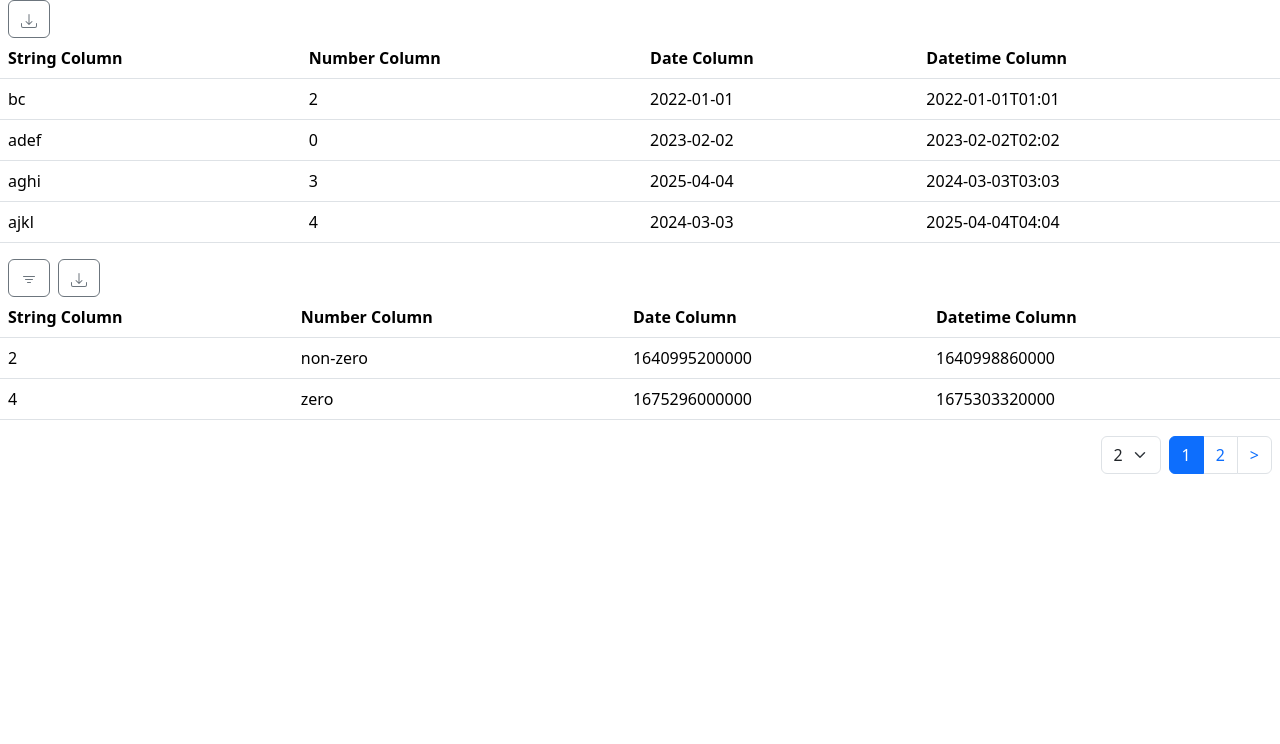
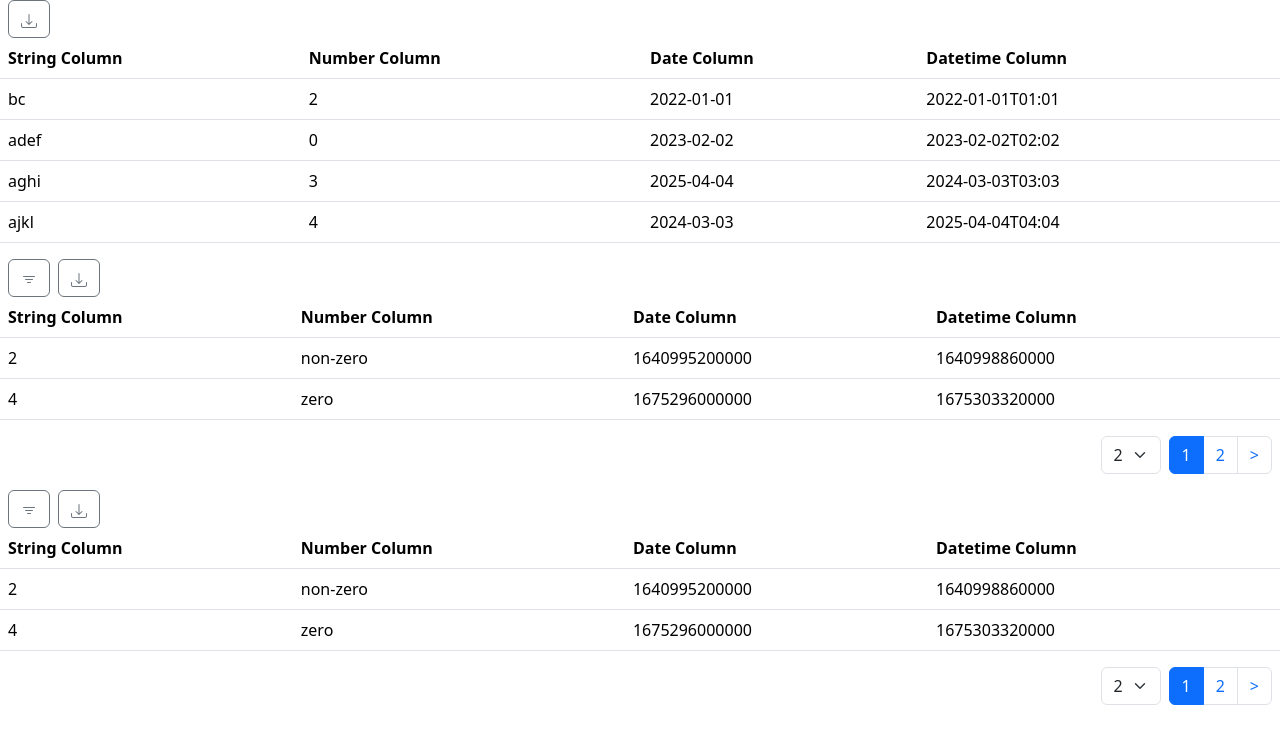
Before and after one commit to absreim/react-bootstrap-data-grid, a Next.js app: page /export in a window 1280 px wide. Shown: the top 744 px of the page. Built offline with nearby package versions, Linux system fonts and the light colour scheme.

Commit message:
Created custom style props for export form

```diff
--- a/src/app/export/ExportTestHarness.tsx
+++ b/src/app/export/ExportTestHarness.tsx
@@ -1,12 +1,18 @@
 "use client";
 
 import { FC, useMemo } from "react";
-import Grid, { ColDef, EditableTableFilterState, RowDef } from "@/grid";
+import Grid, {
+  ColDef,
+  EditableTableFilterState,
+  ExportFormStyleModel,
+  RowDef,
+} from "@/grid";
 
 export interface ExportTestHarnessProps {
   enableFiltering: boolean;
   enablePaginaton: boolean;
   enableFormatters: boolean;
+  enableStyles: boolean;
 }
 
 const combinedTestCols: ColDef[] = [
@@ -109,10 +115,19 @@ const combinedFilterState: EditableTableFilterState = {
   },
 };
 
+const styleModel: ExportFormStyleModel = {
+  legend: ["legend-test-class"],
+  radioContainer: ["radio-container-test-class"],
+  radioInput: ["radio-input-test-class"],
+  radioLabel: ["radio-label-test-class"],
+  submitButton: ["submit-button-test-class"],
+}
+
 const ExportTestHarness: FC<ExportTestHarnessProps> = ({
   enableFiltering,
   enablePaginaton,
   enableFormatters,
+  enableStyles,
 }) => {
   const cols = useMemo(
     () =>
@@ -146,6 +161,9 @@ const ExportTestHarness: FC<ExportTestHarnessProps> = ({
             }
           : undefined
       }
+      styleModel={enableStyles ? {
+        exportFormStyleModel: styleModel
+      } : undefined}
       useToolbar={true}
     />
   );
--- a/src/app/export/page.tsx
+++ b/src/app/export/page.tsx
@@ -9,6 +9,7 @@ const Page: FC = () => {
           enableFiltering={false}
           enablePaginaton={false}
           enableFormatters={false}
+          enableStyles={false}
         />
       </div>
       <div data-testid="options enabled test container">
@@ -16,6 +17,15 @@ const Page: FC = () => {
           enableFiltering={true}
           enablePaginaton={true}
           enableFormatters={true}
+          enableStyles={false}
+        />
+      </div>
+      <div data-testid="styles test container">
+        <ExportTestHarness
+          enableFiltering={true}
+          enablePaginaton={true}
+          enableFormatters={true}
+          enableStyles={true}
         />
       </div>
     </>
--- a/src/grid/Grid.tsx
+++ b/src/grid/Grid.tsx
@@ -109,13 +109,16 @@ const Grid: FC<GridProps> = ({
               styleModel: styleModel?.filterInputTableStyleModel,
             }
           : undefined,
-      exporting: useToolbar ? exportFnInfo : undefined,
+      exporting: useToolbar
+        ? { exportFnInfo, styleModel: styleModel?.exportFormStyleModel }
+        : undefined,
     }),
     [
       exportFnInfo,
       filterModel,
       filterState,
       normalizedTableFilterModel,
+      styleModel?.exportFormStyleModel,
       styleModel?.filterInputTableStyleModel,
       useToolbar,
     ],
--- a/src/grid/export/ExportForm.tsx
+++ b/src/grid/export/ExportForm.tsx
@@ -1,8 +1,11 @@
 import { ExportFnInfo, FileType, Stage } from "./useExportFn";
 import { FC, SubmitEventHandler, useId, useState } from "react";
+import { ExportFormStyleModel } from "../styling/types";
+import classNames from "classnames";
 
 export interface ExportFormProps {
   exportFnInfo: ExportFnInfo;
+  styleModel?: ExportFormStyleModel;
 }
 
 interface FormState {
@@ -18,6 +21,7 @@ const ExportForm: FC<ExportFormProps> = ({
     paginationEnabled,
     filteringEnabled,
   },
+  styleModel
 }) => {
   const formId = useId();
   const [formState, setFormState] = useState<FormState>({
@@ -83,14 +87,28 @@ const ExportForm: FC<ExportFormProps> = ({
     exportFn(stage, fileType, formatted)
   }
 
+  const legendClasses = classNames(styleModel?.legend || [])
+  const radioContainerClasses = classNames(
+    styleModel?.radioContainer || ["form-check"],
+  );
+  const radioInputClasses = classNames(
+    styleModel?.radioInput || ["form-check-input"],
+  );
+  const radioLabelClasses = classNames(
+    styleModel?.radioLabel || ["form-check-label"],
+  );
+  const submitButtonClasses = classNames(
+    styleModel?.submitButton || ["btn", "btn-secondary"],
+  );
+
   return (
     <form onSubmit={handleSubmit}>
       <fieldset>
-        <legend>Choose data to export</legend>
+        <legend className={legendClasses}>Choose data to export</legend>
         {stageOptions.map(({ value, label, disabled }) => (
-          <div className="form-check" key={value}>
+          <div className={radioContainerClasses} key={value}>
             <input
-              className="form-check-input"
+              className={radioInputClasses}
               type="radio"
               id={`${formId}-${value}`}
               value={value}
@@ -98,18 +116,20 @@ const ExportForm: FC<ExportFormProps> = ({
               onChange={getChangeHandler("stage", value)}
               disabled={disabled}
             />
-            <label className="form-check-label" htmlFor={`${formId}-${value}`}>
+            <label className={radioLabelClasses} htmlFor={`${formId}-${value}`}>
               {label}
             </label>
           </div>
         ))}
       </fieldset>
       <fieldset>
-        <legend>Choose whether to apply formatters</legend>
+        <legend className={legendClasses}>
+          Choose whether to apply formatters
+        </legend>
         {formatOptions.map(({ formatted, label, disabled }) => (
-          <div className="form-check" key={String(formatted)}>
+          <div className={radioContainerClasses} key={String(formatted)}>
             <input
-              className="form-check-input"
+              className={radioInputClasses}
               type="radio"
               id={`${formId}-${formatted}`}
               value={String(formatted)}
@@ -118,7 +138,7 @@ const ExportForm: FC<ExportFormProps> = ({
               disabled={disabled}
             />
             <label
-              className="form-check-label"
+              className={radioLabelClasses}
               htmlFor={`${formId}-${formatted}`}
             >
               {label}
@@ -127,11 +147,11 @@ const ExportForm: FC<ExportFormProps> = ({
         ))}
       </fieldset>
       <fieldset>
-        <legend>Choose the file type</legend>
+        <legend className={legendClasses}>Choose the file type</legend>
         {fileTypeOptions.map(({ fileType, label }) => (
-          <div className="form-check" key={fileType}>
+          <div className={radioContainerClasses} key={fileType}>
             <input
-              className="form-check-input"
+              className={radioInputClasses}
               type="radio"
               id={`${formId}-${fileType}`}
               value={fileType}
@@ -139,7 +159,7 @@ const ExportForm: FC<ExportFormProps> = ({
               onChange={getChangeHandler("fileType", fileType)}
             />
             <label
-              className="form-check-label"
+              className={radioLabelClasses}
               htmlFor={`${formId}-${fileType}`}
             >
               {label}
@@ -147,7 +167,7 @@ const ExportForm: FC<ExportFormProps> = ({
           </div>
         ))}
       </fieldset>
-      <button type="submit" className="btn btn-secondary">
+      <button type="submit" className={submitButtonClasses}>
         Submit
       </button>
     </form>
--- a/src/grid/toolbar/useInterfaces.tsx
+++ b/src/grid/toolbar/useInterfaces.tsx
@@ -6,14 +6,14 @@ import { ExportFnInfo } from "../export/useExportFn";
 
 export interface InterfaceParams {
   filtering?: FilterOptionsTableProps;
-  exporting?: ExportFnInfo
+  exporting?: ExportFormProps
 }
 
 const useInterfaces: (params: InterfaceParams) => ToolbarInterfaces = ({ filtering, exporting }: InterfaceParams) => {
   return useMemo(
     () => ({
       filtering: filtering ? <FilterOptionsTable {...filtering} /> : undefined,
-      exporting: exporting ? <ExportForm exportFnInfo={exporting} /> : undefined,
+      exporting: exporting ? <ExportForm {...exporting} /> : undefined,
     }),
     [exporting, filtering],
   );
```
Also changed, not shown: src/grid/styling/types.ts (+9 -0 lines), 1 other file (tests, documents, lock files or other folders).
